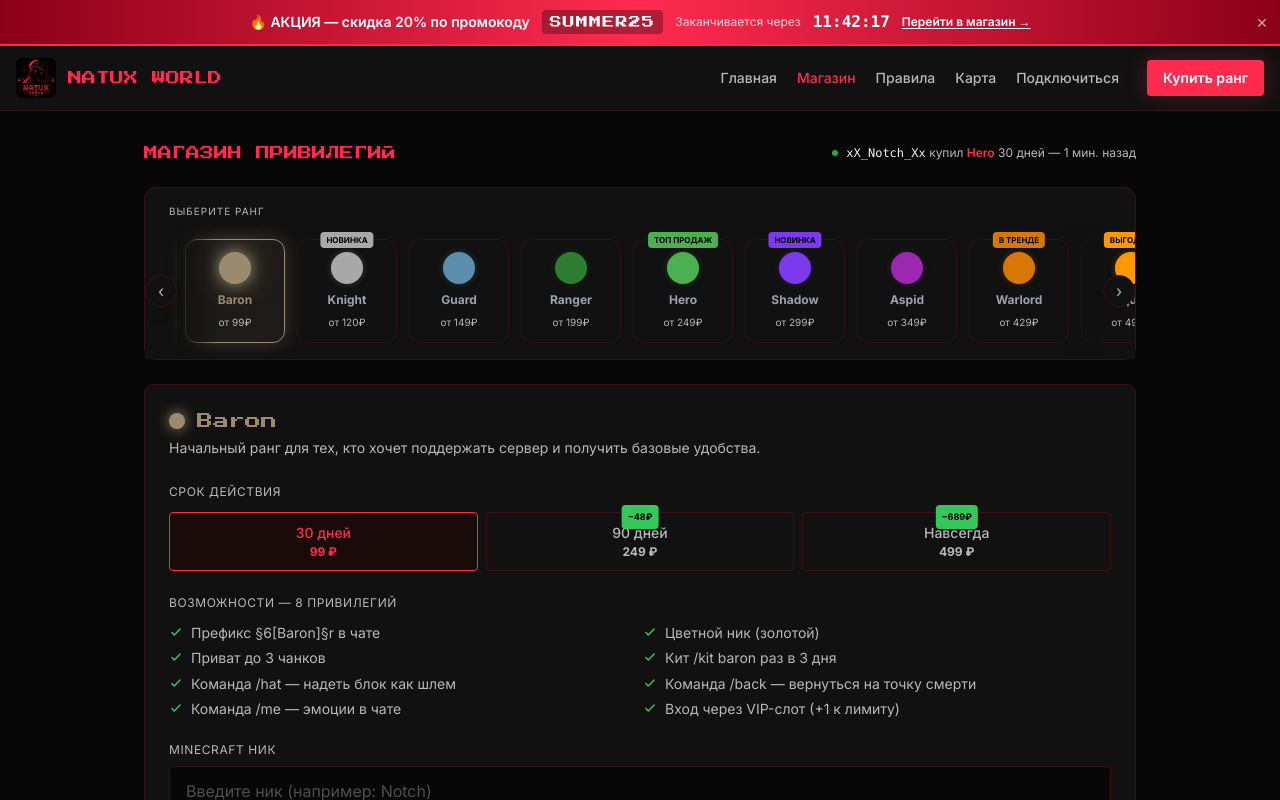
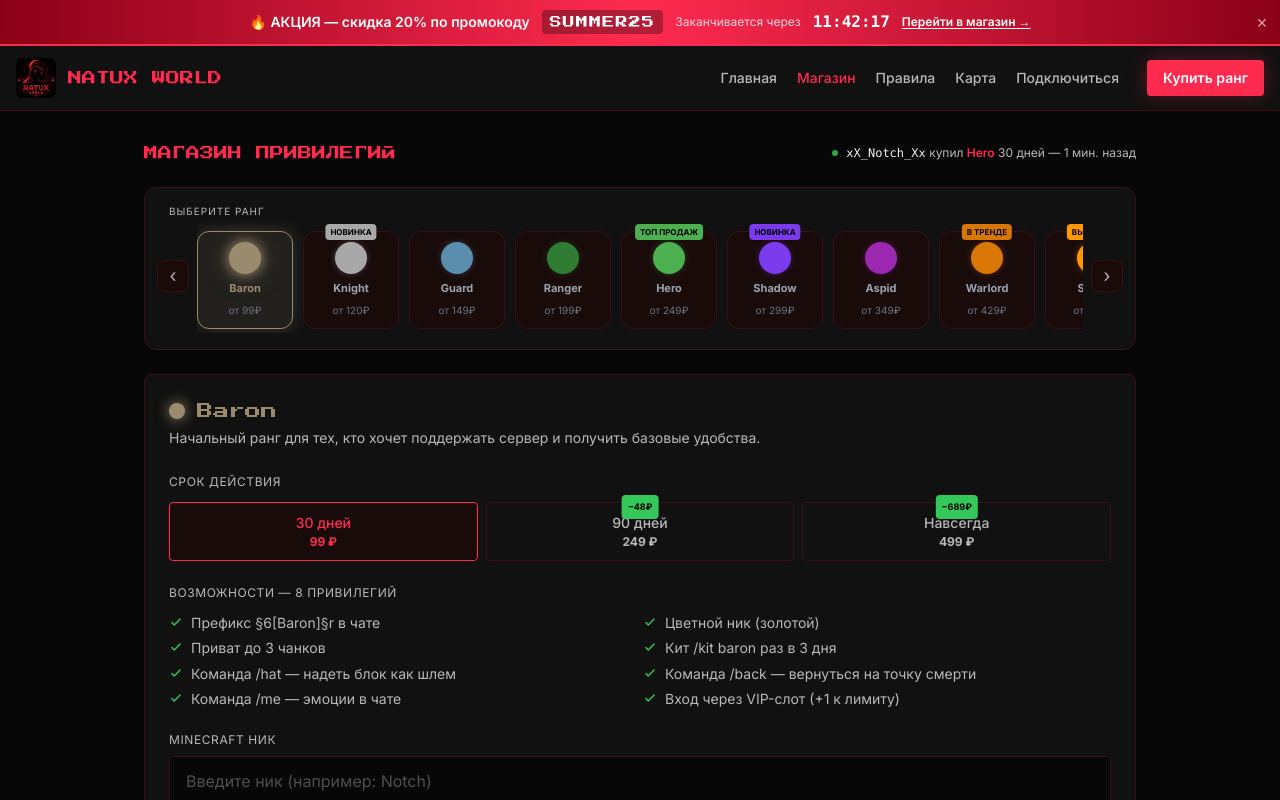
Before and after one commit to Alex-dev-sys/NatuxWorld, a Next.js app: page /shop in a window 1280 px wide. Shown: the top 800 px of the page. Built offline with nearby package versions, Linux system fonts and the light colour scheme.

Commit message:
refactor: rewrite rank carousel from scratch — fix black background issue

```diff
--- a/src/components/ShopClient.tsx
+++ b/src/components/ShopClient.tsx
@@ -66,55 +66,9 @@ function RecentPurchasesTicker() {
   )
 }
 
-// ─── rank scroll card ─────────────────────────────────────────────────────────
+// ─── rank carousel ────────────────────────────────────────────────────────────
 
-function RankScrollCard({ product, active, onClick }: {
-  product: Product
-  active: boolean
-  onClick: () => void
-}) {
-  const minPrice = Math.min(...product.variants.map(v => v.price))
-
-  return (
-    <button
-      onClick={onClick}
-      className="relative flex-shrink-0 flex flex-col items-center gap-2 px-4 py-3 rounded-xl border transition-all duration-200 w-[100px]"
-      style={{
-        borderColor: active ? product.color : 'rgba(58,16,23,0.8)',
-        backgroundColor: active ? `${product.color}18` : '#111111',
-        boxShadow: active ? `0 0 18px ${product.color}55` : 'none',
-      }}
-    >
-      {product.badge && (
-        <span
-          className="absolute -top-2 left-1/2 -translate-x-1/2 px-1.5 py-0.5 text-[8px] font-bold rounded whitespace-nowrap"
-          style={{ backgroundColor: product.color, color: '#000' }}
-        >
-          {product.badge}
-        </span>
-      )}
-      {/* Color orb */}
-      <div
-        className="w-8 h-8 rounded-full flex-shrink-0 transition-all duration-200"
-        style={{
-          backgroundColor: product.color,
-          boxShadow: active ? `0 0 16px ${product.color}, 0 0 32px ${product.color}66` : `0 0 6px ${product.color}44`,
-        }}
-      />
-      <span
-        className="font-bold text-xs leading-tight text-center"
-        style={{ color: active ? product.color : '#9CA3AF' }}
-      >
-        {product.name}
-      </span>
-      <span className="text-[10px] text-site-muted">от {minPrice}₽</span>
-    </button>
-  )
-}
-
-// ─── rank scroll carousel ─────────────────────────────────────────────────────
-
-function RankScrollCarousel({ products, selectedId, onSelect }: {
+function RankCarousel({ products, selectedId, onSelect }: {
   products: Product[]
   selectedId: string
   onSelect: (id: string) => void
@@ -122,58 +76,108 @@ function RankScrollCarousel({ products, selectedId, onSelect }: {
   const scrollRef = useRef<HTMLDivElement>(null)
 
   const scroll = (dir: 'left' | 'right') => {
-    scrollRef.current?.scrollBy({ left: dir === 'left' ? -240 : 240, behavior: 'smooth' })
+    scrollRef.current?.scrollBy({ left: dir === 'left' ? -250 : 250, behavior: 'smooth' })
   }
 
-  // Scroll selected card into view
   useEffect(() => {
-    const container = scrollRef.current
-    if (!container) return
-    const idx = products.findIndex(p => p.id === selectedId)
-    const card = container.children[idx] as HTMLElement
-    if (card) {
-      const offset = card.offsetLeft - container.offsetWidth / 2 + card.offsetWidth / 2
-      container.scrollTo({ left: offset, behavior: 'smooth' })
-    }
-  }, [selectedId, products])
+    const el = scrollRef.current?.querySelector('[data-active="true"]') as HTMLElement
+    el?.scrollIntoView({ behavior: 'smooth', block: 'nearest', inline: 'center' })
+  }, [selectedId])
 
   return (
-    <div className="relative">
-      {/* Left arrow */}
+    <div style={{ backgroundColor: '#111111', borderRadius: '0 0 12px 12px' }}>
+      {/* arrows + scroll row */}
+      <div className="flex items-center gap-2 px-3 pb-4">
+        {/* left */}
         <button
           onClick={() => scroll('left')}
-        className="absolute left-0 top-1/2 -translate-y-1/2 z-10 w-8 h-8 flex items-center justify-center bg-site-block border border-site-border rounded-full text-site-muted hover:text-site-accent hover:border-site-accent transition-colors shadow-lg"
+          style={{ backgroundColor: '#1a0b0b', border: '1px solid #3A1017', borderRadius: 8, minWidth: 32, height: 32, color: '#B8B8B8', fontSize: 18, lineHeight: 1, cursor: 'pointer', flexShrink: 0 }}
+          className="hover:border-site-accent hover:text-site-accent transition-colors flex items-center justify-center"
         >
           ‹
         </button>
 
-      {/* Scroll area */}
+        {/* scroll track */}
         <div
           ref={scrollRef}
-        className="flex gap-3 overflow-x-auto px-10 py-4"
-        style={{ scrollbarWidth: 'none', msOverflowStyle: 'none', backgroundColor: '#111111' }}
+          style={{ display: 'flex', gap: 10, overflowX: 'auto', paddingTop: 12, paddingBottom: 4, scrollbarWidth: 'none', flex: 1, backgroundColor: '#111111' }}
         >
-        {products.map(p => (
-          <RankScrollCard
+          {products.map(p => {
+            const active = p.id === selectedId
+            const minPrice = Math.min(...p.variants.map(v => v.price))
+            return (
+              <button
                 key={p.id}
-            product={p}
-            active={p.id === selectedId}
+                data-active={active}
                 onClick={() => onSelect(p.id)}
-          />
-        ))}
+                style={{
+                  flexShrink: 0,
+                  width: 96,
+                  display: 'flex',
+                  flexDirection: 'column',
+                  alignItems: 'center',
+                  gap: 8,
+                  padding: '10px 8px',
+                  borderRadius: 12,
+                  border: `1px solid ${active ? p.color : '#3A1017'}`,
+                  backgroundColor: active ? `${p.color}20` : '#1a0b0b',
+                  boxShadow: active ? `0 0 16px ${p.color}50` : 'none',
+                  cursor: 'pointer',
+                  position: 'relative',
+                  transition: 'all 0.15s ease',
+                }}
+              >
+                {p.badge && (
+                  <span style={{
+                    position: 'absolute',
+                    top: -8,
+                    left: '50%',
+                    transform: 'translateX(-50%)',
+                    backgroundColor: p.color,
+                    color: '#000',
+                    fontSize: 8,
+                    fontWeight: 700,
+                    padding: '2px 5px',
+                    borderRadius: 4,
+                    whiteSpace: 'nowrap',
+                  }}>
+                    {p.badge}
+                  </span>
+                )}
+                <div style={{
+                  width: 32,
+                  height: 32,
+                  borderRadius: '50%',
+                  backgroundColor: p.color,
+                  boxShadow: active
+                    ? `0 0 12px ${p.color}, 0 0 24px ${p.color}80`
+                    : `0 0 6px ${p.color}50`,
+                  flexShrink: 0,
+                }} />
+                <span style={{
+                  fontSize: 11,
+                  fontWeight: 700,
+                  color: active ? p.color : '#9CA3AF',
+                  textAlign: 'center',
+                  lineHeight: 1.2,
+                }}>
+                  {p.name}
+                </span>
+                <span style={{ fontSize: 10, color: '#6B7280' }}>от {minPrice}₽</span>
+              </button>
+            )
+          })}
         </div>
 
-      {/* Right arrow */}
+        {/* right */}
         <button
           onClick={() => scroll('right')}
-        className="absolute right-0 top-1/2 -translate-y-1/2 z-10 w-8 h-8 flex items-center justify-center bg-site-block border border-site-border rounded-full text-site-muted hover:text-site-accent hover:border-site-accent transition-colors shadow-lg"
+          style={{ backgroundColor: '#1a0b0b', border: '1px solid #3A1017', borderRadius: 8, minWidth: 32, height: 32, color: '#B8B8B8', fontSize: 18, lineHeight: 1, cursor: 'pointer', flexShrink: 0 }}
+          className="hover:border-site-accent hover:text-site-accent transition-colors flex items-center justify-center"
         >
           ›
         </button>
-
-      {/* Fade edges */}
-      <div className="pointer-events-none absolute left-8 top-0 bottom-0 w-10" style={{ background: 'linear-gradient(to right, #111111, transparent)' }} />
-      <div className="pointer-events-none absolute right-8 top-0 bottom-0 w-10" style={{ background: 'linear-gradient(to left, #111111, transparent)' }} />
+      </div>
     </div>
   )
 }
@@ -354,10 +358,10 @@ export default function ShopClient({ products }: { products: Product[] }) {
         <RecentPurchasesTicker />
       </div>
 
-      {/* ── Rank scroll carousel ── */}
-      <div className="bg-site-block border border-site-border rounded-xl mb-6">
-        <p className="text-site-muted text-[10px] uppercase tracking-widest px-6 pt-4 pb-1">Выберите ранг</p>
-        <RankScrollCarousel
+      {/* ── Rank carousel ── */}
+      <div className="border border-site-border rounded-xl mb-6 overflow-hidden" style={{ backgroundColor: '#111111' }}>
+        <p className="text-site-muted text-[10px] uppercase tracking-widest px-6 pt-4 pb-0">Выберите ранг</p>
+        <RankCarousel
           products={products}
           selectedId={selectedId}
           onSelect={(id) => { setSelectedId(id); setSelectedDuration('30d'); setCoupon(null) }}
```
Lines whose indentation alone changed are shown as unchanged.
